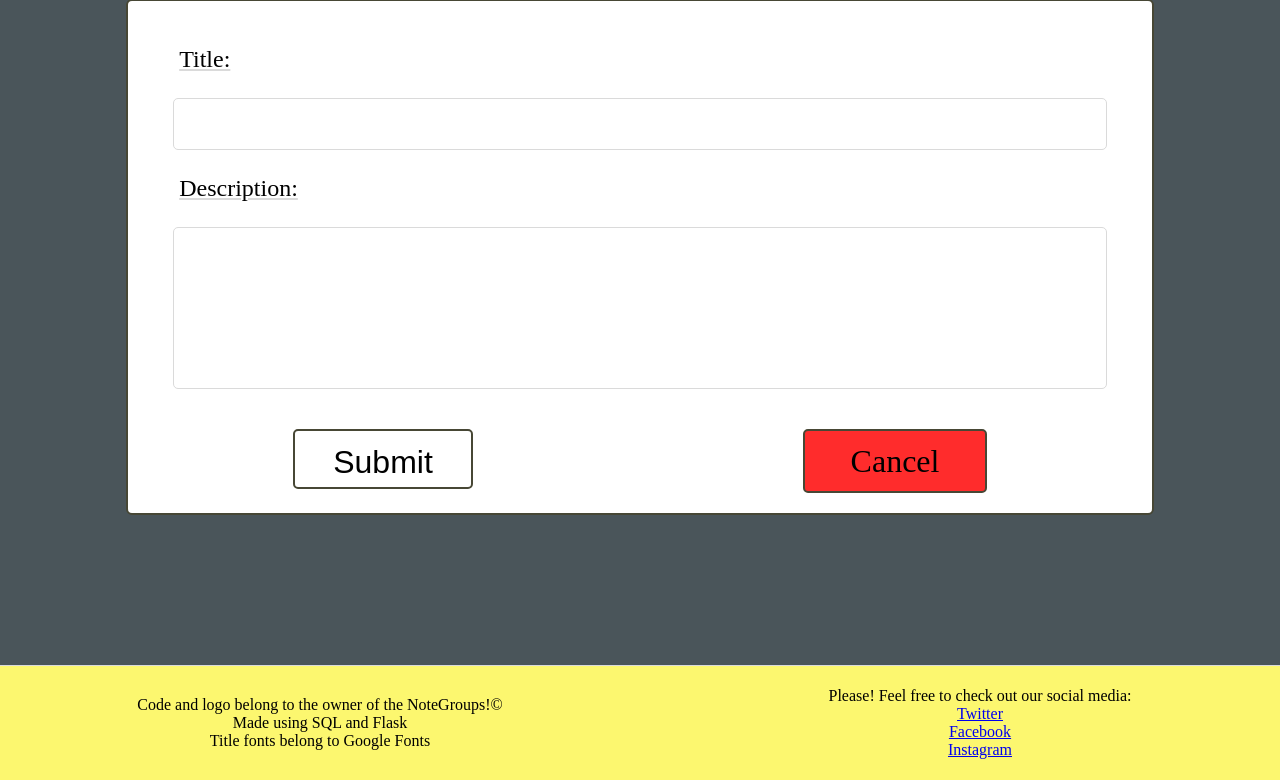
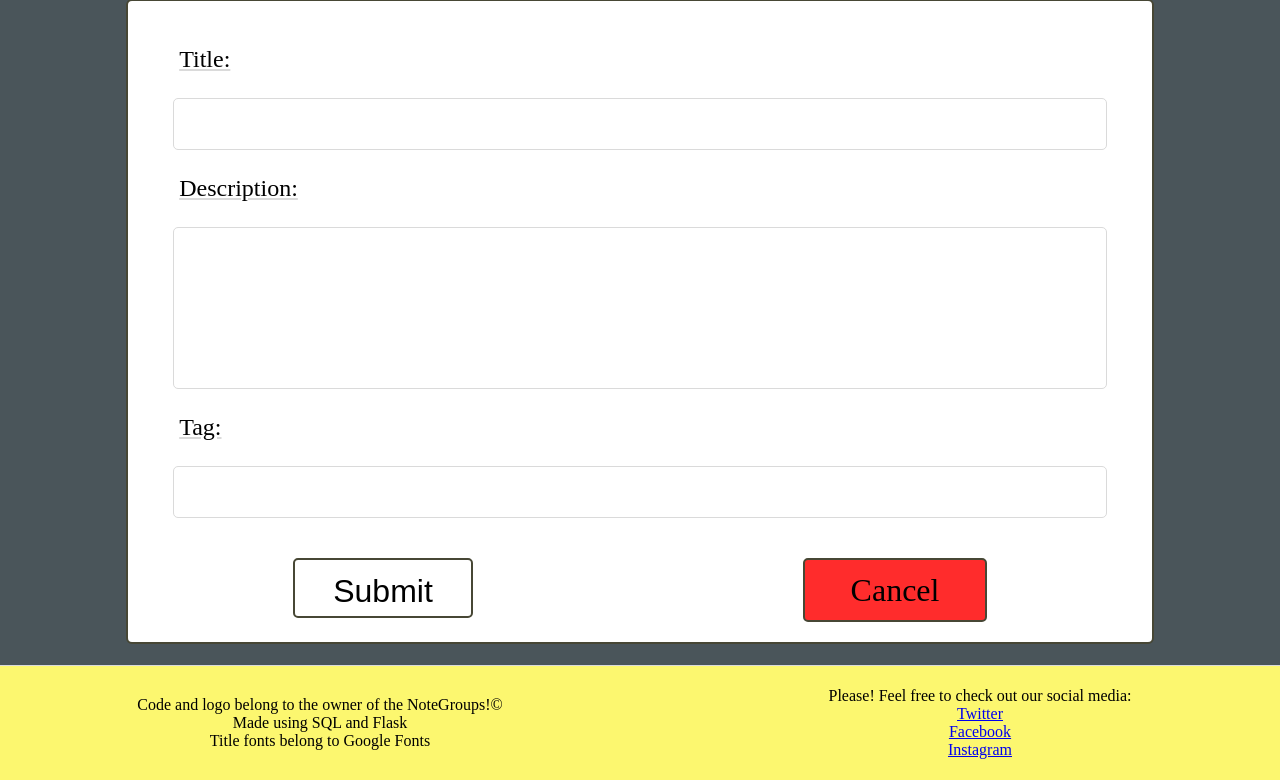
Before and after one commit to ConnorFriday-code/NoteGroupsProjectThree, a Flask app: page /new_note in a window 1280 px wide. Shown: the part 105-885 px from the top of the page. Run offline with Flask 3, Linux system fonts and the light colour scheme; some libraries are stand-ins or nearby versions.

Commit message:
Updated new/edit note with input for tag. Updated search bar.

```diff
--- a/notegroups/models.py
+++ b/notegroups/models.py
@@ -9,6 +9,8 @@ class Note(db.Model):
     date_updated = db.Column(db.DateTime, nullable=False, default=db.func.now(), onupdate=db.func.now())
     tag_id = db.Column(db.Integer, db.ForeignKey('tag.id'), nullable=True)
 
+    tag = db.relationship('Tag', backref='notes', lazy=True)
+
     def __repr__(self):
         return f"Note{self.id} - {self.title} - {self.description}"
 
--- a/notegroups/routes.py
+++ b/notegroups/routes.py
@@ -9,15 +9,15 @@ def home():
     #Search bar
     search_query = request.args.get('searching', '')
     #Search all notes against search input for matching words
-    #in the title and description section
+    #in the title, description, and tag section
     if search_query:
-         notes = Note.query.filter(
+         notes = Note.query.join(Tag).filter(
         (Note.title.ilike(f'%{search_query}%')) |
-        (Note.description.ilike(f'%{search_query}%'))
-        (Tag.name.ilike(f%{search_query}))
+        (Note.description.ilike(f'%{search_query}%')) |
+        (Tag.name.ilike(f'%{search_query}%'))
         ).order_by(Note.date_updated.desc()).all()
     else:
-        #If no resualts found then display all
+        #If not doing a search, then dispaly all
         notes=list(Note.query.order_by(Note.date_updated.desc()).all())
     return render_template("home.html", notes=notes)
 
@@ -29,14 +29,23 @@ def new_note():
         title = request.form.get("title")
         description = request.form.get("description")
         note_content = request.form.get("note_content")
+        tag_name = request.form.get("tag")
         date_updated = datetime.utcnow()
+
+        #Check if tag exists already, if not, create it
+        tag = Tag.query.filter_by(name=tag_name).first()
+        if not tag:
+            tag=Tag(name=tag_name)
+            db.session.add(tag)
+            db.session.commit()
 
         #Fill database with grabbed data
         new_note = Note(
             title=title,
             description=description,
             note_content=note_content,
-            date_updated=date_updated
+            date_updated=date_updated,
+            tag_id=tag.id
         )
 
         #Save data
@@ -57,7 +66,16 @@ def edit_note(note_id):
     if request.method=="POST":
         note.title=request.form.get("title")
         note.description=request.form.get("description")
+        tag_name = request.form.get("tag")
         note.date_updated=datetime.utcnow()
+
+        #Check if edited tag exists already, if not, create it
+        tag = Tag.query.filter_by(name=tag_name).first()
+        if not tag:
+            tag=Tag(name=tag_name)
+            db.session.add(tag)
+            db.session.commit()
+
         db.session.commit()
         #Redirect user back home
         return redirect(url_for("home"))
--- a/notegroups/static/css/style.css
+++ b/notegroups/static/css/style.css
@@ -153,7 +153,16 @@ header{
     clear: left;
 }
 
-.card-title, .card-description{
+.card-description{
+    border-bottom: #dadada 1px solid;
+    border-radius: 3px;
+}
+
+.card-tag{
+    padding-top: 10px;
+}
+
+.card-title, .card-description, .card-tag{
     word-wrap: break-word;
 }
 
--- a/notegroups/static/js/script.js
+++ b/notegroups/static/js/script.js
@@ -36,12 +36,15 @@ $(document).ready(function(){
         $("#delete-check-outer").toggleClass("hidden visible")
     })
 
-    //Search function on home page
+    // Search function on home page
     $("#search-input").on("keyup", function() {
         var value = $(this).val().toLowerCase();
         $(".note-card").filter(function() {
-            $(this).toggle($(this).find(".card-title").text().toLowerCase().indexOf(value) > -1 ||
-                           $(this).find(".card-description").text().toLowerCase().indexOf(value) > -1);
+            $(this).toggle(
+                $(this).find(".card-title").text().toLowerCase().indexOf(value) > -1 ||
+                $(this).find(".card-description").text().toLowerCase().indexOf(value) > -1 ||
+                $(this).find(".card-tag").text().toLowerCase().indexOf(value) > -1
+            );
         });
     });
 })
--- a/notegroups/templates/edit_note.html
+++ b/notegroups/templates/edit_note.html
@@ -13,6 +13,12 @@
             <label for="description">Description:</label>
             <textarea id="description" name="description" type="text" maxlength="200" rows="10">{{ note.description }}</textarea>
         </div>
+
+        <div>
+            <label for="tag">Tag:</label>
+            <input id="tag" name="tag" type="text" minlength="3" maxlength="50">
+        </div>
+
         <!-- Buttons -->
         <div class="button-container">
             <!-- Submit/save changes button -->
--- a/notegroups/templates/home.html
+++ b/notegroups/templates/home.html
@@ -32,9 +32,10 @@
             </button>
             </div>
 
-            <!-- Title and description of note -->
+            <!-- Title, description, and tag of note -->
             <h2 class="card-title">{{ note.title }}</h2>
             <p class="card-description">{{ note.description }}</p>
+            <p class="card-tag"><strong>Tag: </strong>{{ note.tag.name if note.tag else "No tag given" }}</p>
 
             <!-- Open note for full content editing-->
             <a href="{{ url_for('note', note_id=note.id) }}" class="open-button align-centre">Open</a>
--- a/notegroups/templates/new_note.html
+++ b/notegroups/templates/new_note.html
@@ -13,6 +13,11 @@
         <div>
             <label for="description">Description:</label>
             <textarea id="description" name="description" type="text" maxlength="200" rows="10"></textarea>
+        </div>
+
+        <div>
+            <label for="tag">Tag:</label>
+            <input id="tag" name="tag" type="text" minlength="3" maxlength="50">
         </div>
 
         <!-- Creating a blank file for the 'content' part of the databse -->
```
Also changed, not shown: README.md.
